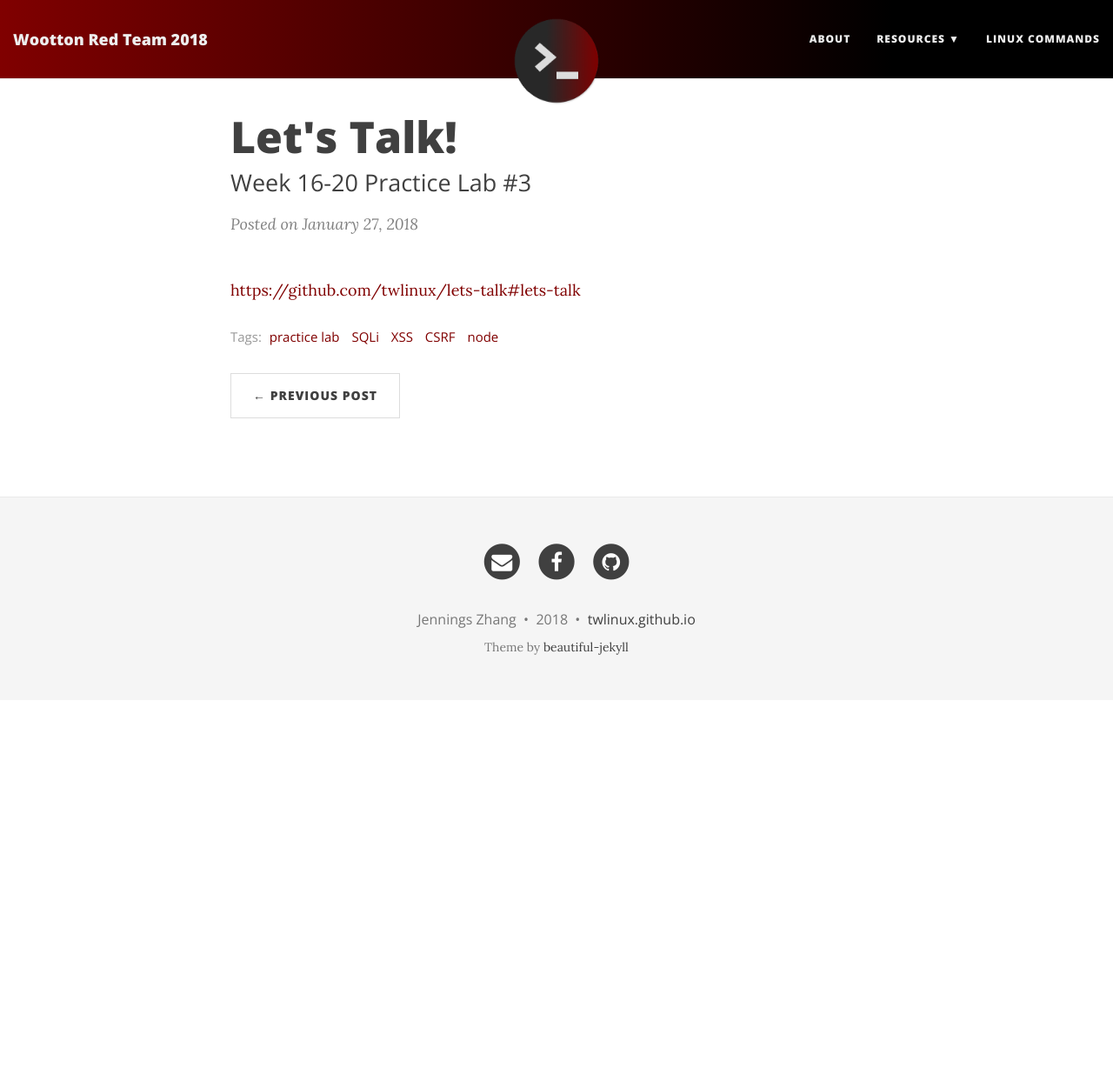
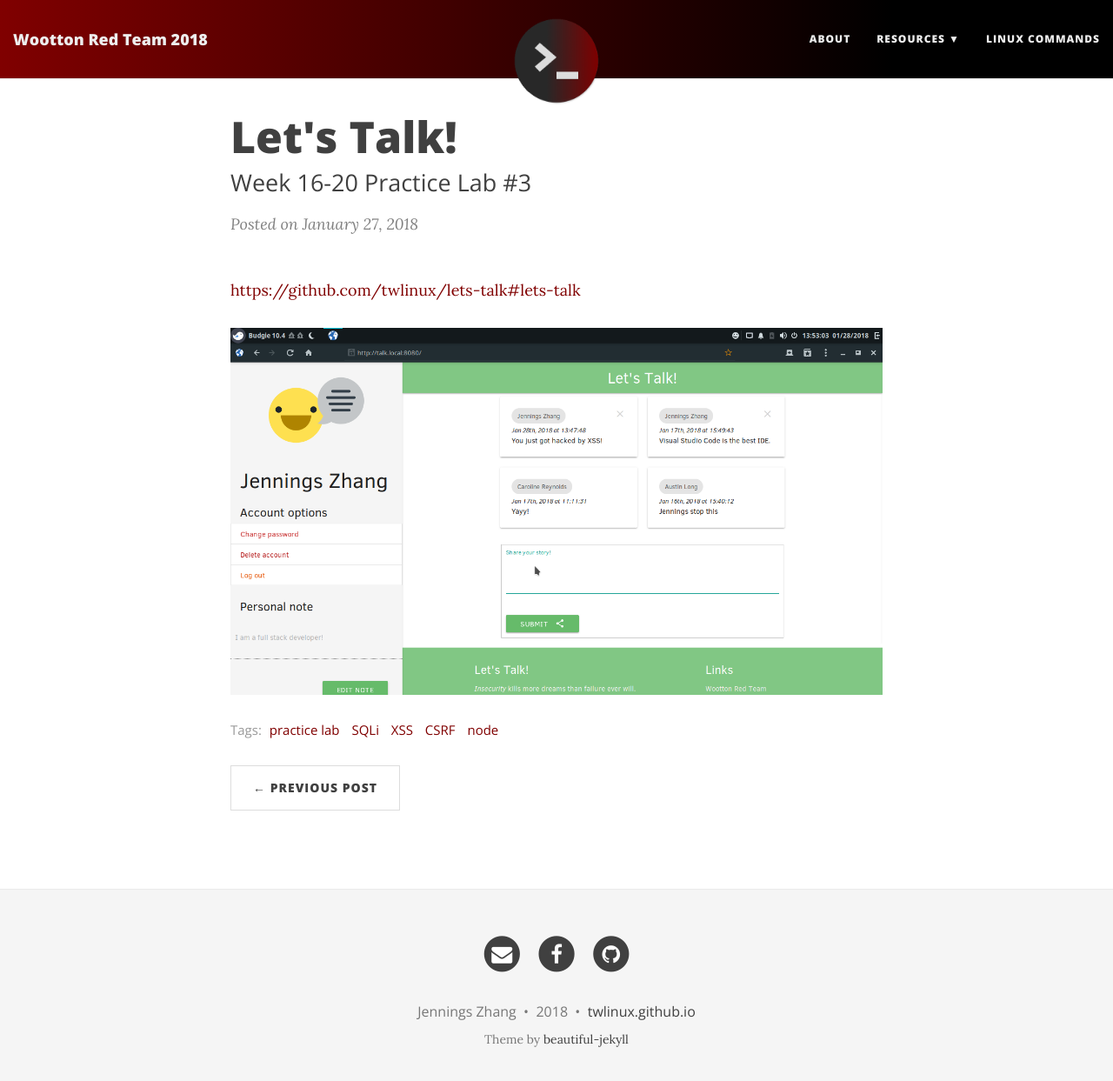
Before and after one commit to wsec/basaam0.github.io, a Jekyll site: the page built from _posts/2018-01-27-lets-talk.md, in a window 1280 px wide and 1256 px high. Shown: the top 1243 px of the window at 87% size. Built offline with Jekyll 4.4.1, drawn with Linux system fonts in a browser that asks for light colours; nearby versions of some CDN libraries; comment, search, counter and statistics services are not loaded.

Commit message:
Add screenshot of Let's Talk

```diff
--- a/_posts/2018-01-27-lets-talk.md
+++ b/_posts/2018-01-27-lets-talk.md
@@ -6,3 +6,5 @@ tags: [practice lab, SQLi, XSS, CSRF, node]
 ---
 
 <https://github.com/twlinux/lets-talk#lets-talk>
+
+![Screenshot](/img/lets-talk-screenshot.png)
```
Also changed, not shown: img/lets-talk-screenshot.png (added).
